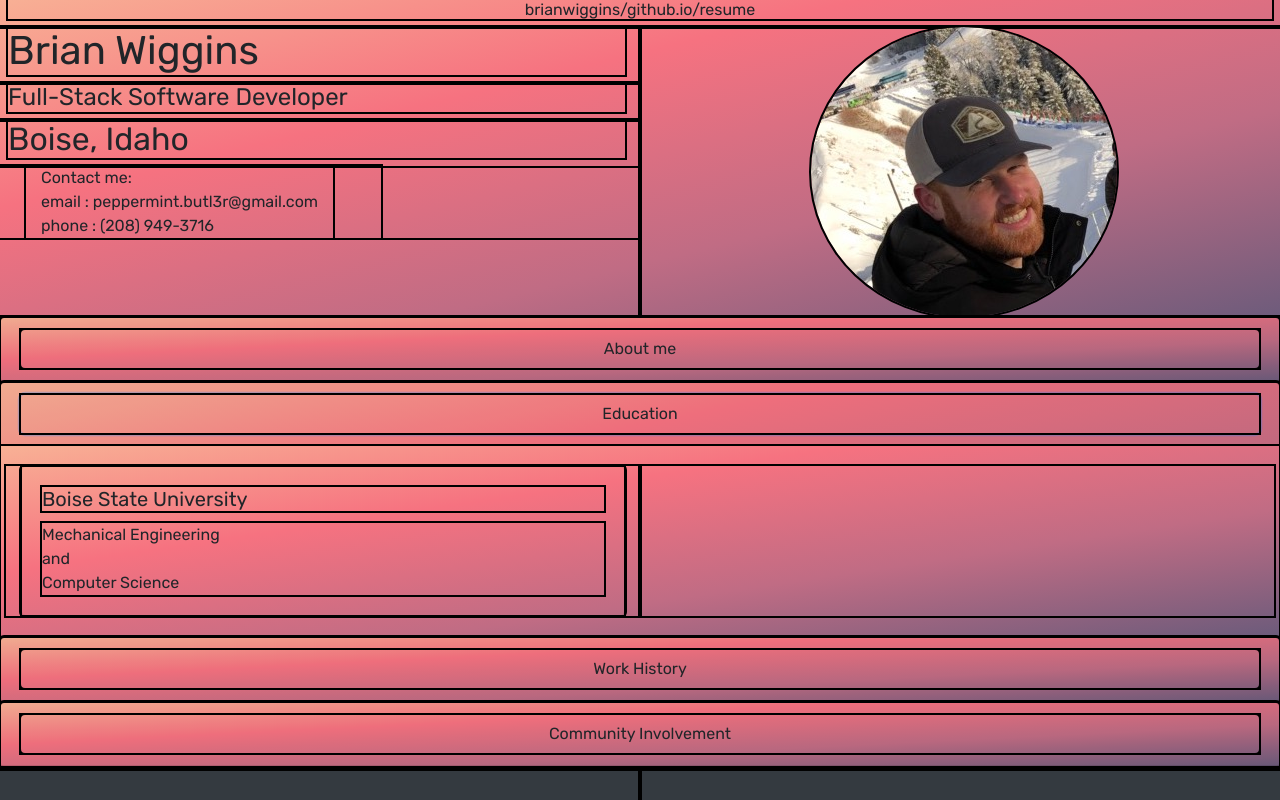
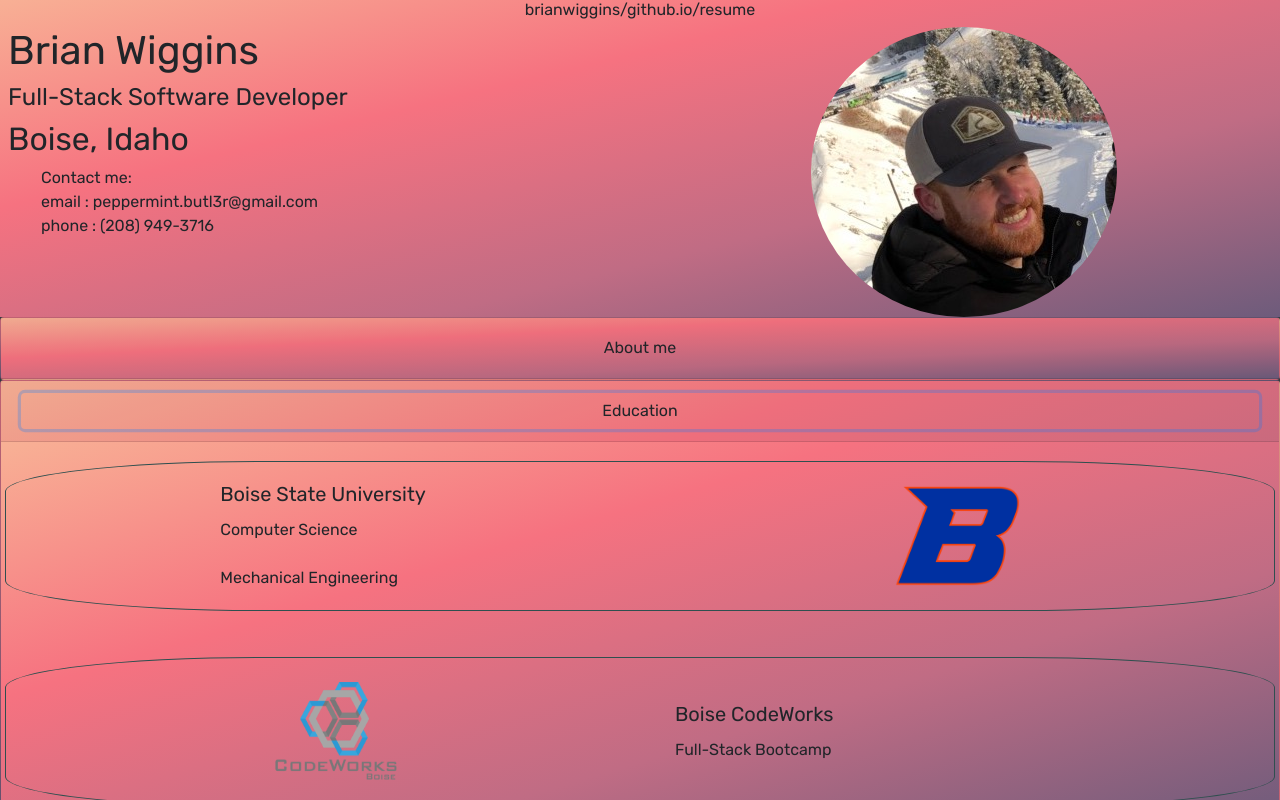
Before and after one commit to brianwiggins/resume, a plain HTML site: page index.html in a window 1280 px wide. Both pictures are taken after a click on the button "Education". Shown: the top 800 px of the page. Drawn offline with nearby package versions, Linux system fonts and the light colour scheme.

Commit message:
even better, need to fix right margins

```diff
--- a/index.html
+++ b/index.html
@@ -74,17 +74,31 @@
       </div>
       <div id="collapseTwo" class="collapse myrainbow" aria-labelledby="headingTwo" data-parent="#accordion">
         <div class="card-body">
-          <div class="row">
-            <div class="col-12 col-md-6">
-              <div class="card transparent" style="width:100%;">
-                <div class="card-body">
+          <div class="row mb-5 group" id="boisestate">
+            <div class="col-6">
+              <div class="card d-flex justify-content-center align-items-center transparent" style="width:100%;">
+                <div class="card-body transparent">
                   <h5 class="card-title">Boise State University</h5>
-                  <p class="card-text">Mechanical Engineering <br>and<br>Computer Science</p>
+                  <p class="card-text text-align-center">Computer Science <br><br>Mechanical Engineering</p>
                 </div>
               </div>
             </div>
-            <div class="col-12 col-md-6">
+            <div class="col-6 d-flex justify-content-center align-items-center">
+              <img src="1200px-Boise_State__B__logo.svg.png" height="100" width="125">
 
+            </div>
+          </div>
+          <div class="row mt-5 p-4 group" id="codeworks">
+            <div class="col-6 d-flex justify-content-center align-items-center">
+              <img src="cw-logo-square.png" height="100" width="125">
+            </div>
+            <div class="col-6 d-flex justify-content-center align-items-center">
+              <div class="card d-flex justify-content-center transparent" style="width:100%;">
+                <div class="card-body transparent">
+                  <h5 class="card-title">Boise CodeWorks</h5>
+                  <p class="card-text text-align-center">Full-Stack Bootcamp
+                </div>
+              </div>
             </div>
           </div>
         </div>
@@ -100,7 +114,20 @@
       </div>
       <div id="collapseThree" class="collapse myrainbow" aria-labelledby="headingThree" data-parent="#accordion">
         <div class="card-body">
-          Anim pariatur cliche reprehenderit, enim eiusmod high life accusamus terry richardson ad squid. 3 wolf moon officia aute, non cupidatat skateboard dolor brunch. Food truck quinoa nesciunt laborum eiusmod. Brunch 3 wolf moon tempor, sunt aliqua put a bird on it squid single-origin coffee nulla assumenda shoreditch et. Nihil anim keffiyeh helvetica, craft beer labore wes anderson cred nesciunt sapiente ea proident. Ad vegan excepteur butcher vice lomo. Leggings occaecat craft beer farm-to-table, raw denim aesthetic synth nesciunt you probably haven't heard of them accusamus labore sustainable VHS.
+          <div class="row mb-5 group">
+            <div class="col-6">
+              <div class="card d-flex justify-content-center transparent" style="width:100%;">
+                <div class="card-body transparent">
+                  <h5 class="card-title">Infinite Potential Tutoring, LLC</h5>
+                  <p class="card-text text-align-center">Mathematics Tutoring <br><br> Web Design</p>
+                </div>
+              </div>
+            </div>
+            <div class="col-6 d-flex justify-content-center align-items-center">
+              <img src="ipt.jpg" height="150" width="200">
+
+            </div>
+          </div>
         </div>
       </div>
     </div>
@@ -114,7 +141,19 @@
       </div>
       <div id="collapseFour" class="collapse myrainbow" aria-labelledby="headingFour" data-parent="#accordion">
         <div class="card-body">
-          Anim pariatur cliche reprehenderit, enim eiusmod high life accusamus terry richardson ad squid. 3 wolf moon officia aute, non cupidatat skateboard dolor brunch. Food truck quinoa nesciunt laborum eiusmod. Brunch 3 wolf moon tempor, sunt aliqua put a bird on it squid single-origin coffee nulla assumenda shoreditch et. Nihil anim keffiyeh helvetica, craft beer labore wes anderson cred nesciunt sapiente ea proident. Ad vegan excepteur butcher vice lomo. Leggings occaecat craft beer farm-to-table, raw denim aesthetic synth nesciunt you probably haven't heard of them accusamus labore sustainable VHS.
+          <div class="row group" id="ystem">
+            <div class="col-6 d-flex justify-content-center align-items-center p-3">
+              <img src="YSTEM.jpg" height="150" width="125">
+            </div>
+            <div class="col-6 d-flex justify-content-center align-items-center">
+              <div class="card d-flex justify-content-center transparent" style="width:100%;">
+                <div class="card-body transparent">
+                  <h5 class="card-title">Y STEM and Chess</h5>
+                  <p class="card-text text-align-center">Student-Mentor
+                </div>
+
+            </div>
+          </div>
         </div>
       </div>
     </div>
--- a/style.css
+++ b/style.css
@@ -1,6 +1,9 @@
 *{
   font-family: "Rubik";
-  outline:solid black 2px;
+}
+body{
+  background-color: #6C5B7B;
+  width:100vw;
 }
 footer{
   color:white;
@@ -13,6 +16,7 @@ color:linear-gradient(to bottom right,#F8B195,#F67280,#C06C84,#6C5B7B);
 }
 .transparent{
   background:none;
+  border:none;
 }
 .blur{
   filter:blur();
@@ -23,3 +27,9 @@ color:linear-gradient(to bottom right,#F8B195,#F67280,#C06C84,#6C5B7B);
 .btn-link{
   color:black;
 }
+.group{
+  border-radius: 20%;
+  perspective:1px;
+  outline:solid darkslategray 1px;
+
+}
```
Also changed, not shown: 1200px-Boise_State__B__logo.svg.png (added), YSTEM.jpg (added), cw-logo-square.png (added), ipt.jpg (added).
